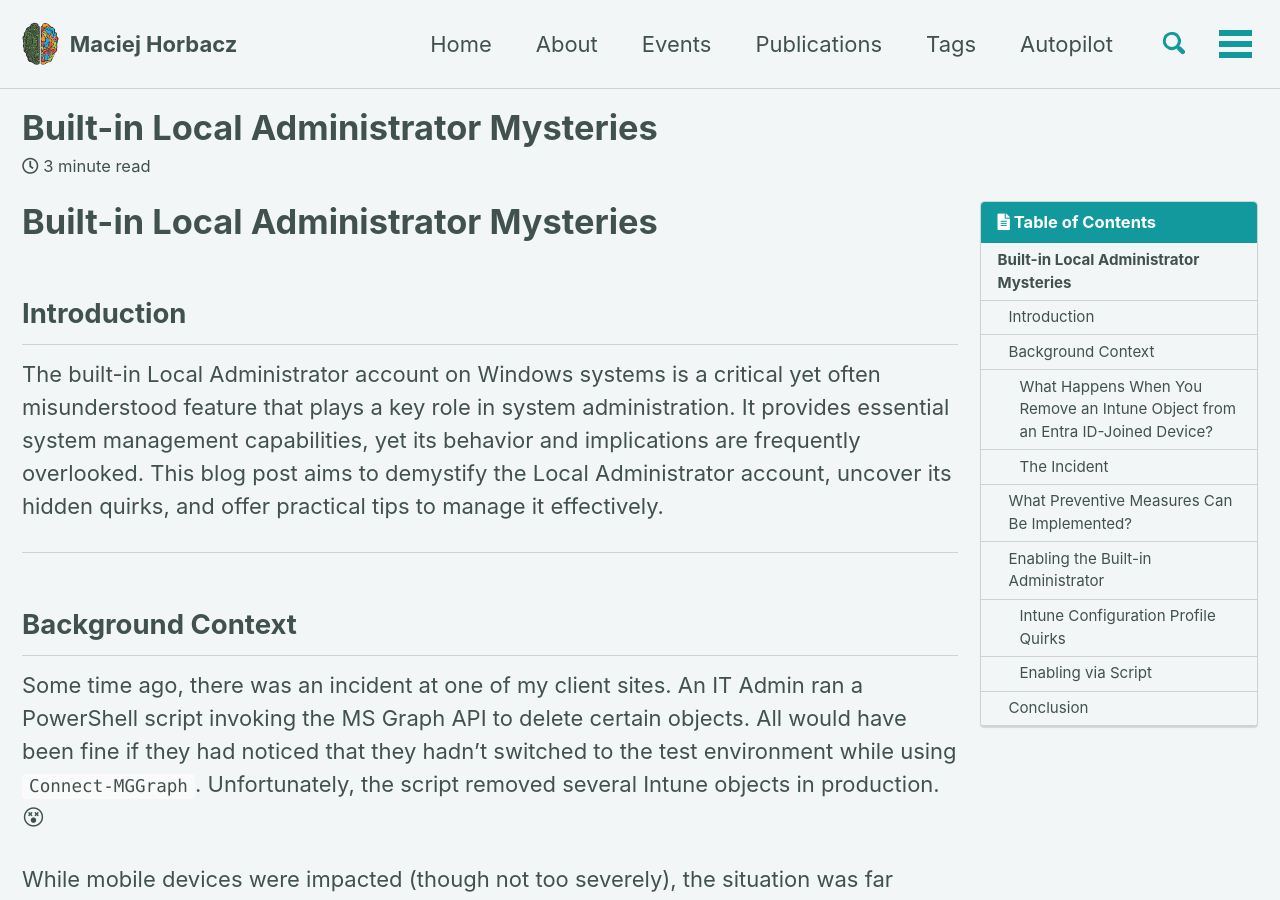
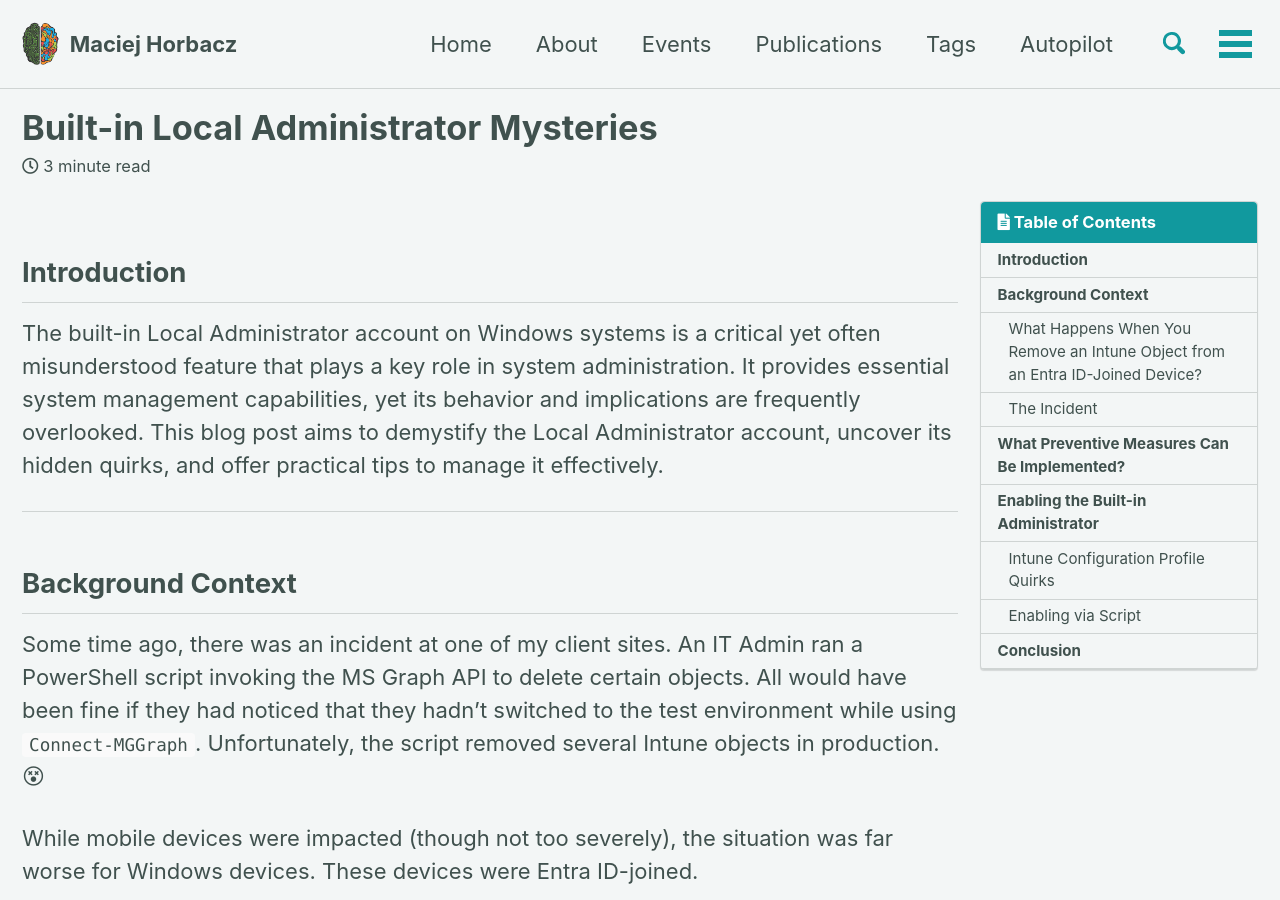
Before and after one commit to UniverseCitiz3n/UniverseCitiz3n.github.io, a Jekyll site: the page built from _posts/2025-01-10-Intune-Local-Admin.md, in a window 1280 px wide and 900 px high. Built offline with Jekyll 4.4.1, drawn with Linux system fonts in a browser that asks for light colours; cached includes are drawn as plain includes; comment, search, counter and statistics services are not loaded.

Commit message:
✏️ fixed duplicated title

```diff
--- a/_posts/2025-01-10-Intune-Local-Admin.md
+++ b/_posts/2025-01-10-Intune-Local-Admin.md
@@ -18,8 +18,6 @@
 toc: true
 toc_label: Table of Contents
 ---
-
-# Built-in Local Administrator Mysteries
 
 ## Introduction
 
```
